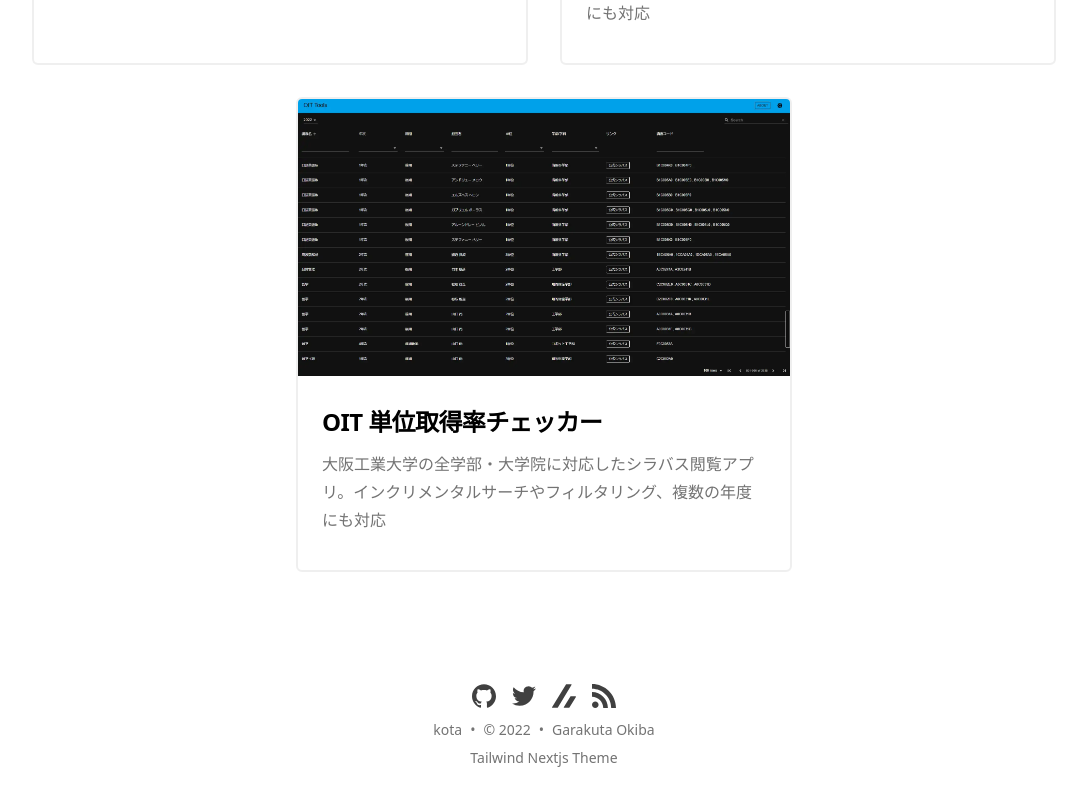
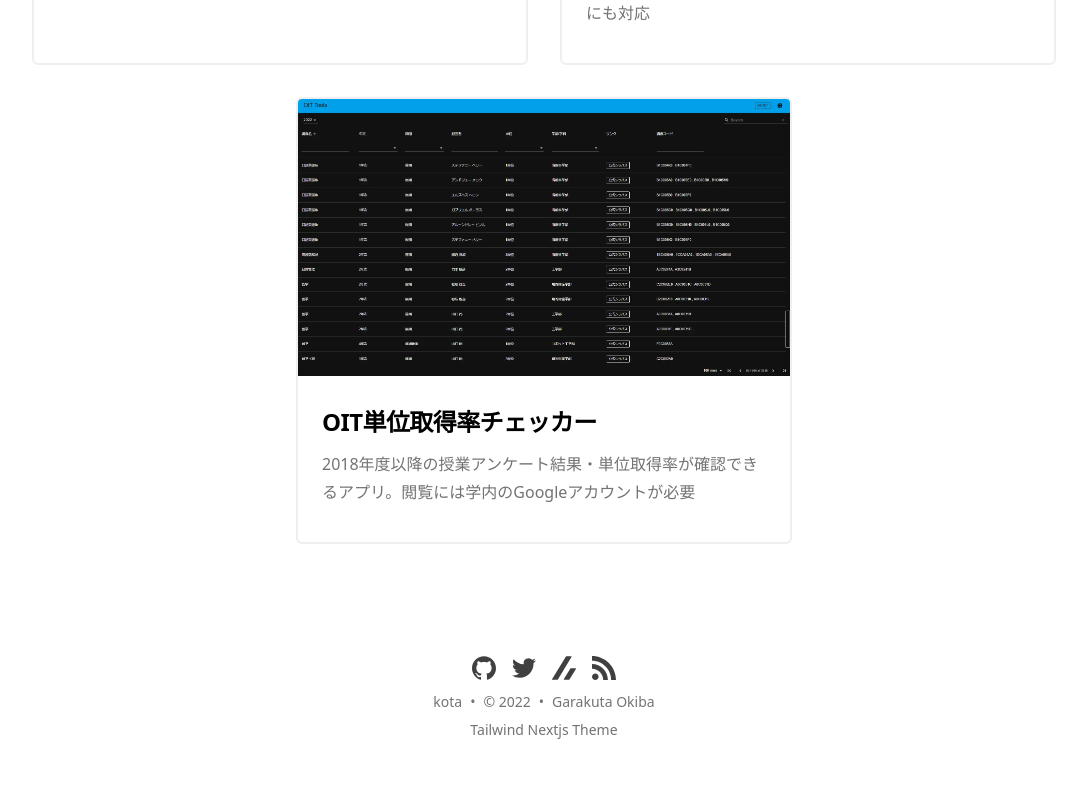
Before and after one commit to yashikota/blog, a Next.js app: page /projects in a window 1280 px wide. Shown: the part 701-1501 px from the top of the page, without its empty margins (96-1183 px from the left). After the commit the page ends 1473 px from the top, so only its background shows below. Built offline with nearby package versions, Linux system fonts and the light colour scheme.

Commit message:
誤字修正

```diff
--- a/data/projectsData.ts
+++ b/data/projectsData.ts
@@ -12,8 +12,8 @@ const projectsData = [
     href: 'https://syllabus.oit.yashikota.com',
   },
   {
-    title: 'OIT 単位取得率チェッカー',
-    description: `大阪工業大学の全学部・大学院に対応したシラバス閲覧アプリ。インクリメンタルサーチやフィルタリング、複数の年度にも対応`,
+    title: 'OIT単位取得率チェッカー',
+    description: `2018年度以降の授業アンケート結果・単位取得率が確認できるアプリ。閲覧には学内のGoogleアカウントが必要`,
     imgSrc: '/static/images/syllabus.webp',
     href: 'https://tani.oit.yashikota.com',
   },
```
